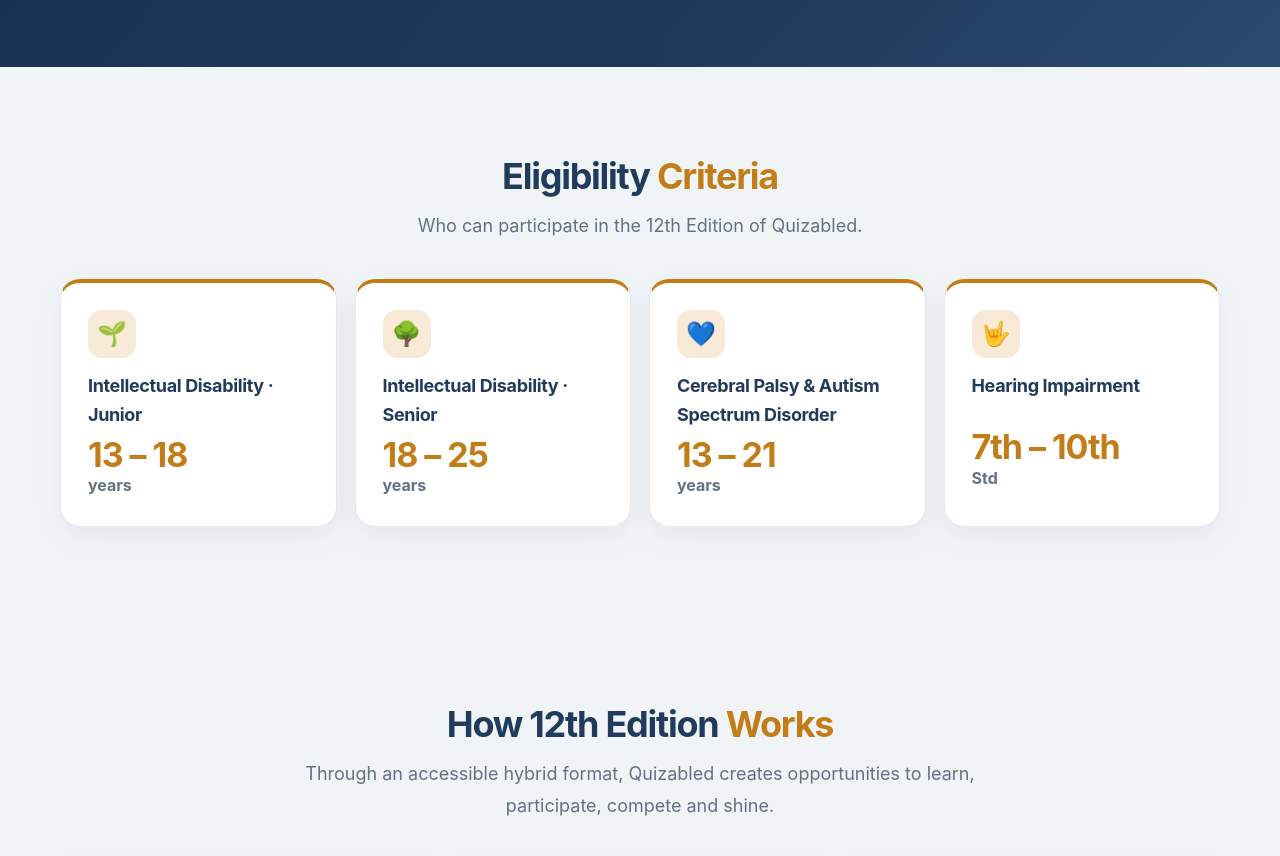
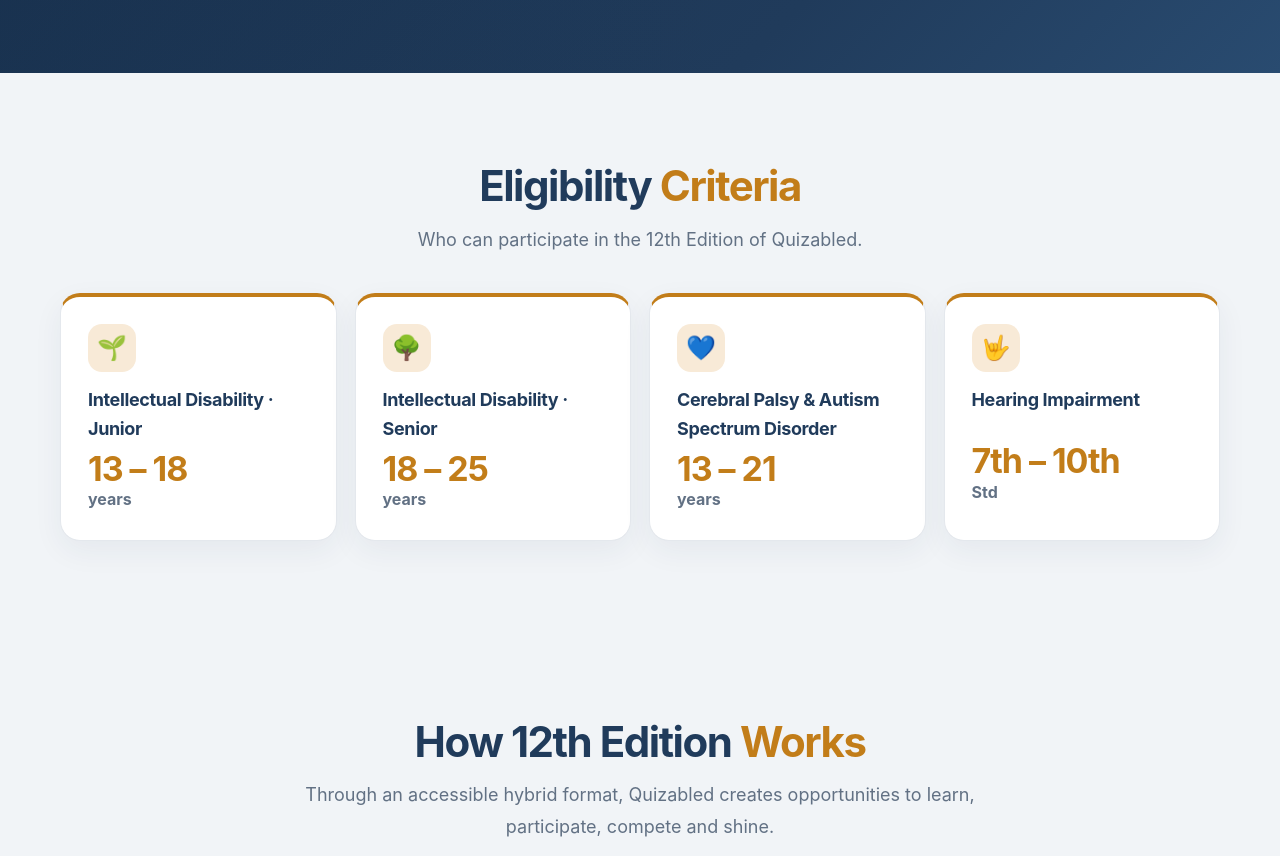
Before and after one commit to sharviitech/QUIZABLED, a plain HTML site: page 12thEdition.html in a window 1280 px wide. Shown: the part 725-1581 px from the top of the page. Drawn offline with Linux system fonts and the light colour scheme.

Commit message:
Update 12thEdition.html

```diff
--- a/12thEdition.html
+++ b/12thEdition.html
@@ -128,8 +128,8 @@
 .hero-video-link{display:inline-flex;align-items:center;gap:10px;margin-top:18px;color:#fff;font-size:18px;font-weight:750}
 .hero-video-link:first-letter{color:#c27d19}
 .hero-video-link span{text-decoration:underline;text-decoration-color:#c27d19;text-underline-offset:4px}
-/* 36px section titles and 17–18px supporting text throughout */
-h2{font-size:36px!important;line-height:1.18;letter-spacing:-.035em}
+/*  section titles and 17–18px supporting text throughout */
+h2{font-size:42px!important;line-height:1.18;letter-spacing:-.035em}
 .section-head p,.lead,.about-copy p,.positive-card p,.update-body p,.flyer-copy p,.section p{font-size:18px;line-height:1.75}
 .value strong,.value span,.positive-card h3,.update-body h3,.btn,.navlinks,.kicker,.eyebrow,.pill,.date{font-size:18px}
 .title-gold{color:#c27d19}
@@ -147,7 +147,7 @@
 
 /* Final v6 refinements: intentional title alignment by section */
 .kicker,.eyebrow{display:none!important}
-h2,.section-head h2{font-size:36px!important;line-height:1.2;text-align:left;}
+h2,.section-head h2{font-size:42px!important;line-height:1.2;text-align:left;}
 /* Full-width section headings are centered; split-layout and CTA titles stay left aligned. */
 #registration-analytics .section-head,
 #updates .section-head,
@@ -192,7 +192,7 @@
 .edition-updates-grid .update-body p{flex:1;}
 .edition-updates-grid .pill{font-size:13px;}
 @media(max-width:980px){.edition-updates-grid{grid-template-columns:repeat(2,minmax(0,1fr));}#registration-analytics .registration-stat-grid{grid-template-columns:repeat(2,minmax(0,1fr));}}
-@media(max-width:720px){h2,.section-head h2{font-size:36px!important}.edition-updates-grid{grid-template-columns:1fr;}#registration-analytics .registration-stat-grid{grid-template-columns:1fr 1fr}.edition-updates-grid .update-visual,.edition-updates-grid .update-card.featured .update-visual{height:170px;}}
+@media(max-width:720px){h2,.section-head h2{font-size:42px!important}.edition-updates-grid{grid-template-columns:1fr;}#registration-analytics .registration-stat-grid{grid-template-columns:1fr 1fr}.edition-updates-grid .update-visual,.edition-updates-grid .update-card.featured .update-visual{height:170px;}}
 
 </style>
 <style>
@@ -244,7 +244,7 @@
 .dark{background:var(--navy2);color:#fff;position:relative;overflow:hidden}.dark:before{content:"";position:absolute;right:-100px;top:-200px;width:500px;height:500px;border:1px solid #ffffff16;border-radius:50%}.dark .container{position:relative}
 .site .dark h2,.site .dark h3,.site .reg-card h2,.site .cp-feature h3{color:#fff!important}.site .dark h2 .title-gold,.site .reg-card h2 .title-gold{color:#c27d19!important}
 .hero-stats{display:grid;grid-template-columns:repeat(4,1fr);gap:14px;margin-top:46px}
-.hs{background:#ffffff12;border:1px solid #ffffff30;border-radius:18px;padding:20px 22px}.hs strong{display:block;font-size:36px;line-height:1.1;color:#c27d19;letter-spacing:-.03em}.hs span{color:#fff;font-weight:700;font-size:18x}
+.hs{background:#ffffff12;border:1px solid #ffffff30;border-radius:18px;padding:20px 22px}.hs strong{display:block;font-size:42px;line-height:1.1;color:#c27d19;letter-spacing:-.03em}.hs span{color:#fff;font-weight:700;font-size:18x}
 .elig-card{text-align:left;border-top:4px solid var(--gold);box-shadow:0 10px 30px rgba(32,59,91,.06)}.elig-card h3{font-size:18px!important;min-height:50px;margin:14px 0 6px}
 .elig-ico{width:48px;height:48px;border-radius:14px;background:var(--goldp);display:grid;place-items:center;font-size:24px}
 .elig-card strong{font-size:34px;margin:6px 0 0}.elig-card span{color:var(--muted);font-weight:700}
```
